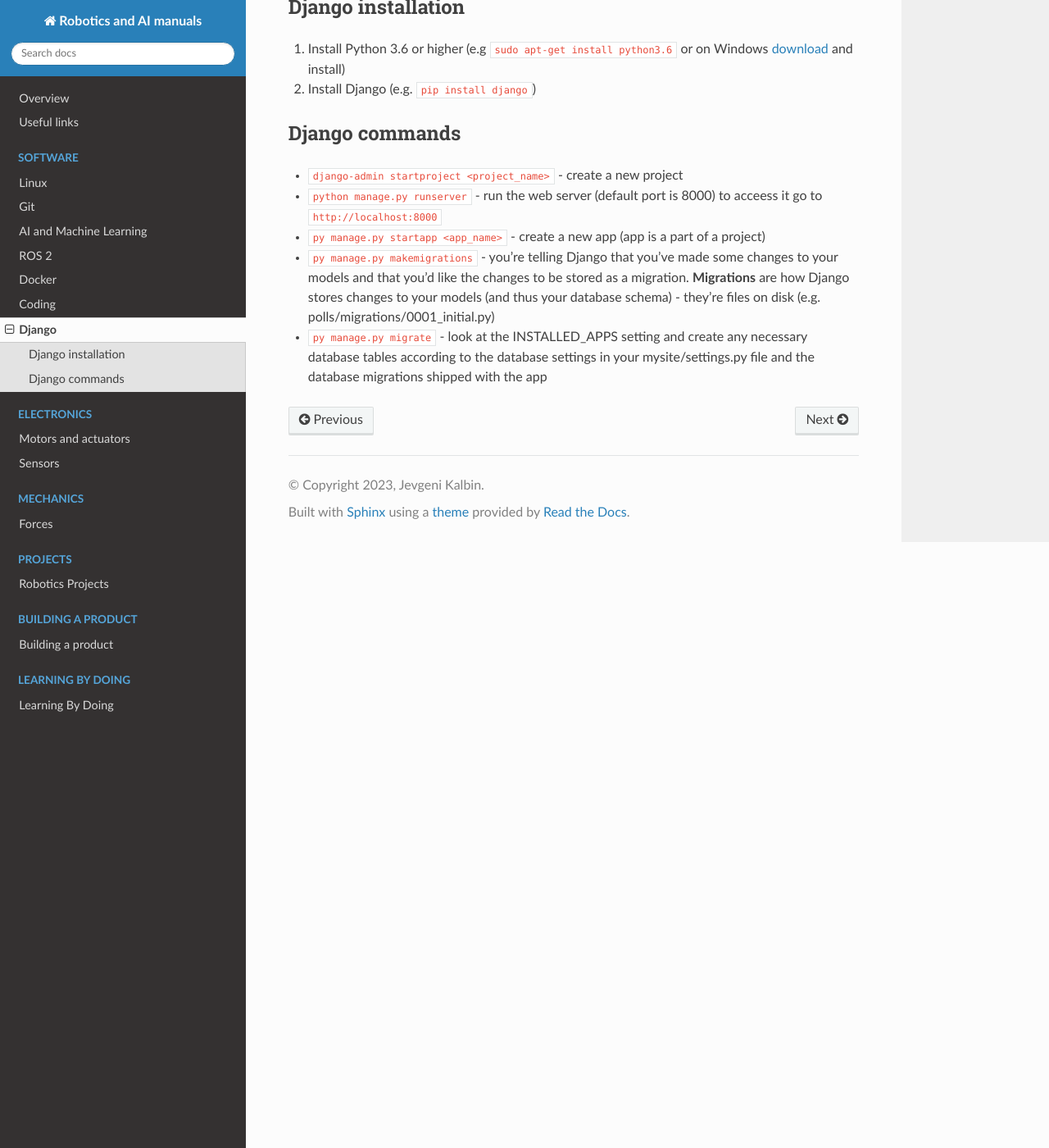
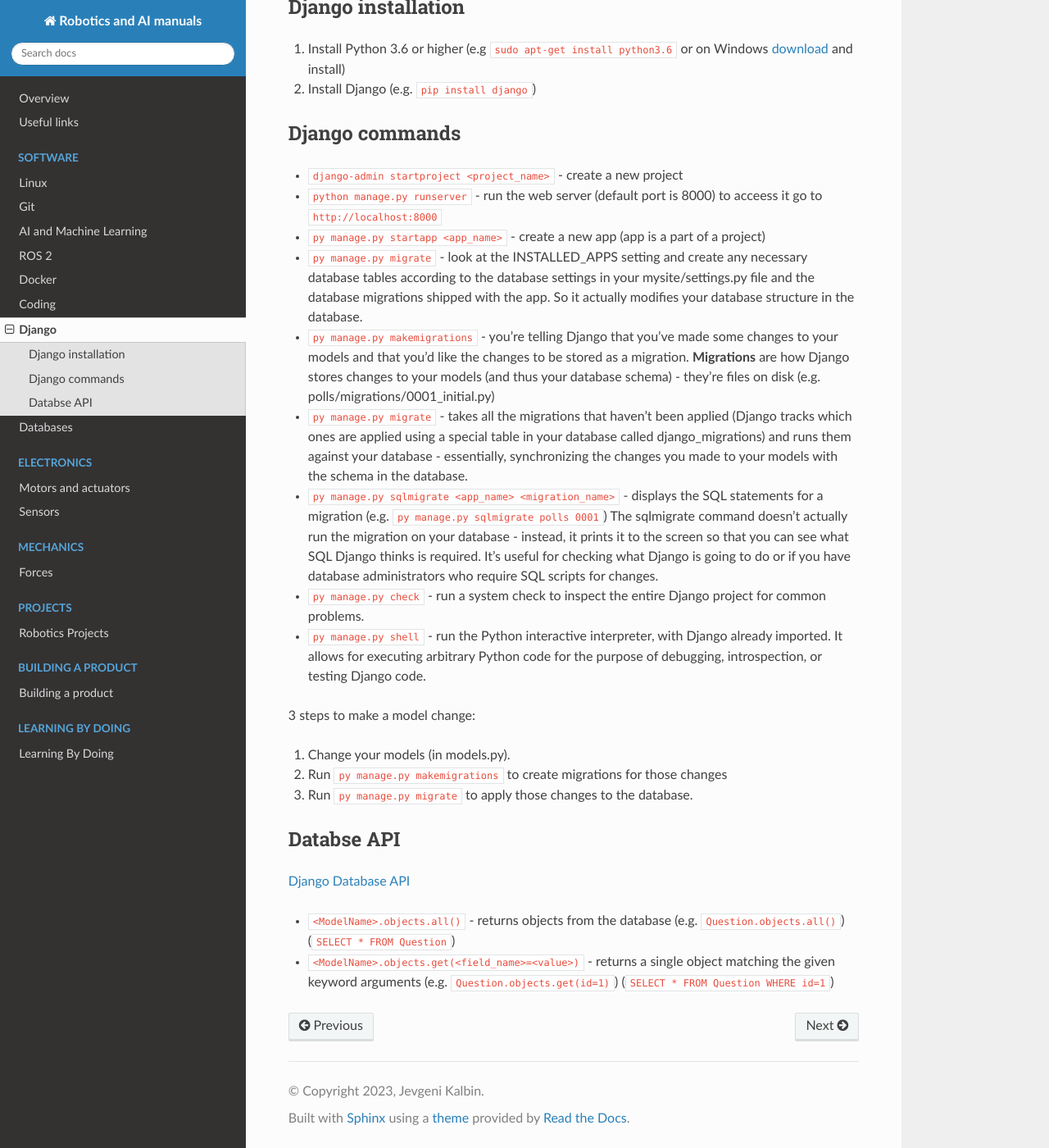
Before and after one commit to jevgenik/manuals, a Sphinx documentation site: the page built from source/files/software/django/django.rst, in a window 1280 px wide and 1400 px high, scrolled down 1291 px. Shown: the whole window at 82% size. Built offline with Sphinx 7.4.7 and the Read the Docs theme 2.0.0, drawn with Linux system fonts in a browser that asks for light colours.

Commit message:
django and python

```diff
--- a/source/files/software/coding/python/python.rst
+++ b/source/files/software/coding/python/python.rst
@@ -20,6 +20,12 @@ A package is a collection of Python modules: while a module is a single Python f
    Structure of Python package. Source: `Python Geeks <https://pythongeeks.org/python-packages/>`_
 
 
+PIP
+===
+PIP is a package manager for Python packages, or modules if you like. It is used to install and manage software packages written in Python.
+You can install, uninstall and upgrade packages with the help of ``pip`` command. It also helps to manage dependency between packages.
+
+
 Virtual environment
 ===================
 Virtual environment is a tool that helps to keep dependencies required by different projects separate by creating isolated
--- a/source/files/software/django/django.rst
+++ b/source/files/software/django/django.rst
@@ -45,8 +45,37 @@ Django commands
 
 * ``py manage.py startapp <app_name>`` - create a new app (app is a part of a project)
 
+* ``py manage.py migrate`` - look at the INSTALLED_APPS setting and create any necessary database tables according to the database settings in your mysite/settings.py
+  file and the database migrations shipped with the app. So it actually modifies your database structure in the database.
+
 * ``py manage.py makemigrations`` - you’re telling Django that you’ve made some changes to your models and that you’d like the changes to be stored as a migration.
   **Migrations** are how Django stores changes to your models (and thus your database schema) - they’re files on disk (e.g. polls/migrations/0001_initial.py)
 
-* ``py manage.py migrate`` - look at the INSTALLED_APPS setting and create any necessary database tables according to the database settings in your mysite/settings.py
-  file and the database migrations shipped with the app
+* ``py manage.py migrate`` - takes all the migrations that haven’t been applied (Django tracks which ones are applied using a special table in your database
+  called django_migrations) and runs them against your database - essentially, synchronizing the changes you made to your models with the schema in the database.
+
+* ``py manage.py sqlmigrate <app_name> <migration_name>`` - displays the SQL statements for a migration (e.g. ``py manage.py sqlmigrate polls 0001``)
+  The sqlmigrate command doesn’t actually run the migration on your database - instead, it prints it to the screen so that you can see what SQL Django
+  thinks is required. It’s useful for checking what Django is going to do or if you have database administrators who require SQL scripts for changes.
+
+* ``py manage.py check`` - run a system check to inspect the entire Django project for common problems.
+
+* ``py manage.py shell`` - run the Python interactive interpreter, with Django already imported. It allows for executing arbitrary Python code for the purpose of
+  debugging, introspection, or testing Django code.
+
+
+3 steps to make a model change:
+
+#. Change your models (in models.py).
+#. Run ``py manage.py makemigrations`` to create migrations for those changes
+#. Run ``py manage.py migrate`` to apply those changes to the database.
+
+
+Databse API
+===========
+
+`Django Database API <https://docs.djangoproject.com/en/5.0/topics/db/queries/>`_
+
+* ``<ModelName>.objects.all()`` - returns objects from the database (e.g. ``Question.objects.all()``) (``SELECT * FROM Question``)
+* ``<ModelName>.objects.get(<field_name>=<value>)`` - returns a single object matching the given keyword arguments (e.g. ``Question.objects.get(id=1)``)
+  (``SELECT * FROM Question WHERE id=1``)
--- a/source/index.rst
+++ b/source/index.rst
@@ -23,6 +23,7 @@ Guide into robotics
    files/software/docker
    files/software/coding/coding
    files/software/django/django
+   files/software/databases/databases
 
 .. toctree::
    :maxdepth: 2
```
Also changed, not shown: source/files/software/databases/databases.rst (added, +24 -0 lines), source/files/software/databases/images/database_types.png (added).
